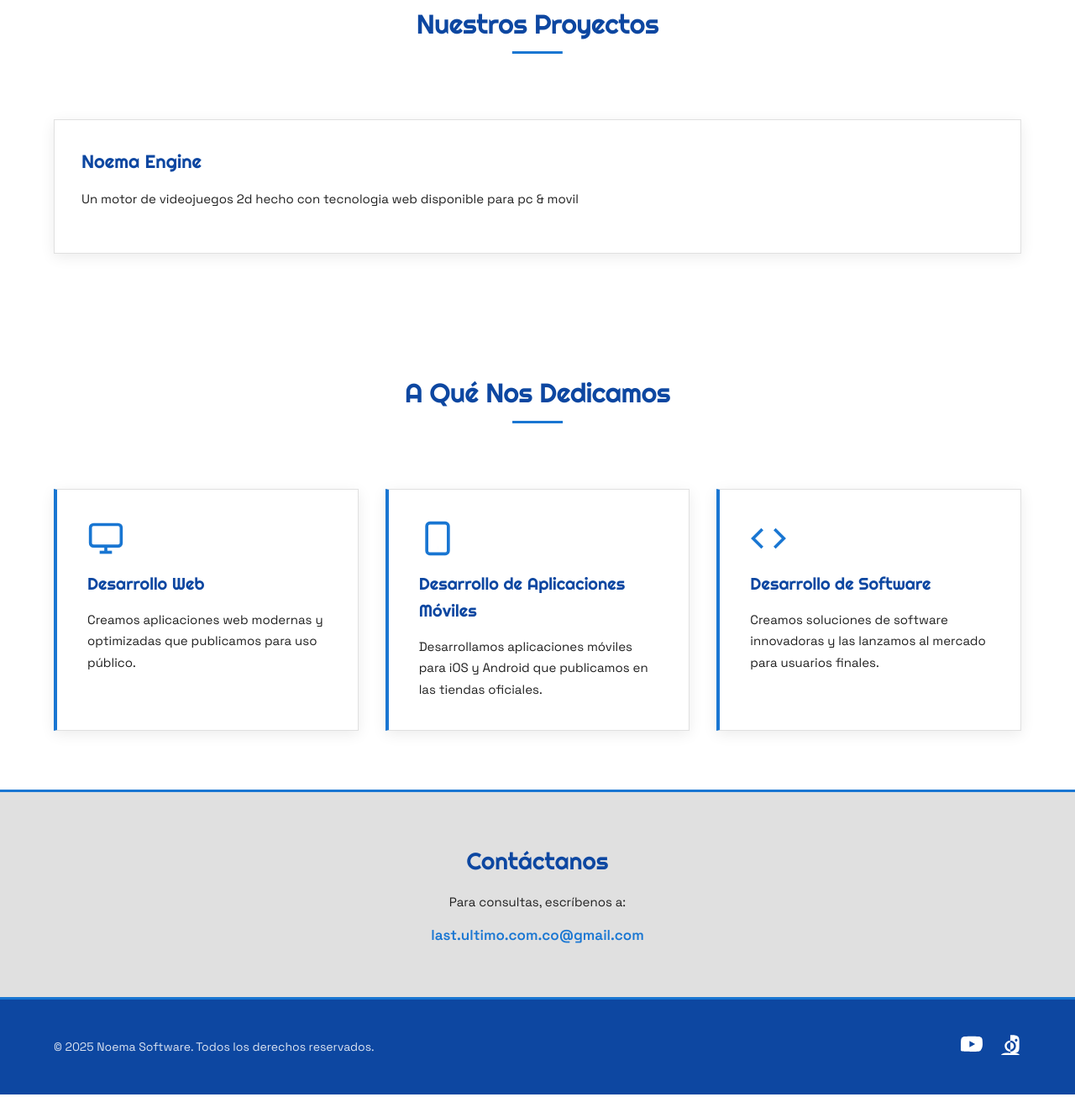
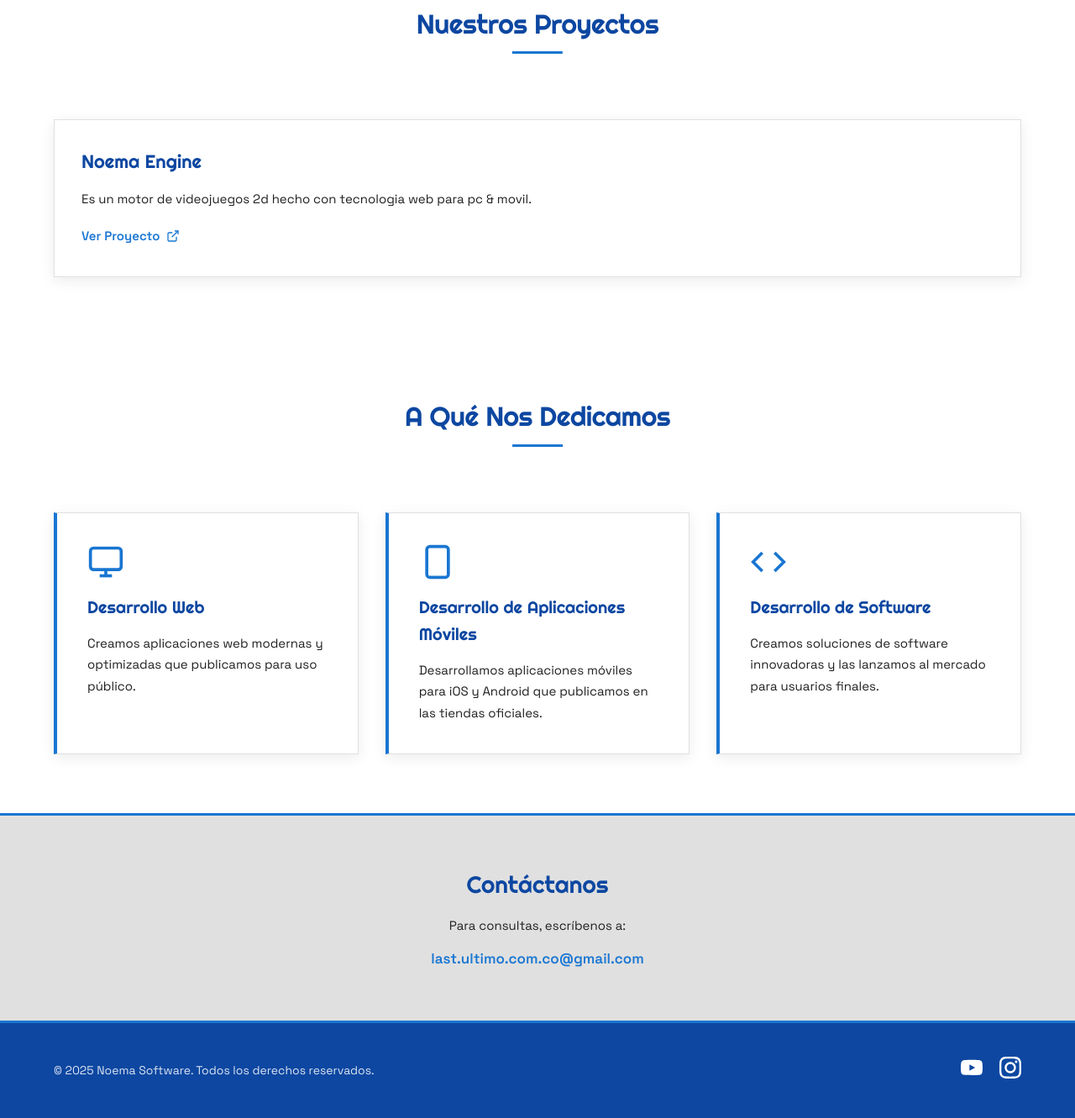
Before and after one commit to NoemaSoftware/web, a plain HTML site: page index.html in a window 1280 px wide. Shown: the part 442-1773 px from the top of the page at 84% size. Before the commit the page ends 1745 px from the top, so only its background shows below. Drawn offline with Linux system fonts and the light colour scheme.

Commit message:
Add files via upload

```diff
--- a/index.html
+++ b/index.html
@@ -425,7 +425,6 @@
             height: 100%;
             object-fit: cover;
             display: block;
-            border-radius: 24px;
             transition: all 0.3s ease;
         }
 
@@ -449,7 +448,6 @@
             object-fit: cover;
             cursor: pointer;
             transition: all 0.3s ease;
-            border-radius: 12px;
         }
 
         .project-thumbnail:hover {
@@ -689,12 +687,12 @@
                 <div class="social-links">
                     <a href="https://youtube.com/@noemasoftware?si=3xi7nNTiLutNO6eD" target="_blank" rel="noopener noreferrer" aria-label="YouTube">
                         <svg class="social-icon" viewBox="0 0 24 24" fill="currentColor">
-                            <path d="M23.498 6.186a3.016 3.016 0 0 0-2.122-2.136C19.505 3.545 12 3.545 12 3.545s-7.505 0-9.377.505A3.017 3.017 0 0 0 .502 6.186C0 8.07 0 12 0 12s0 3.93-.502 5.814a3.016 3.016 0 0 0 2.121 2.136c1.871.505 9.377.505 9.377.505s7.505 0 9.377-.505a3.015 3.015 0 0 0 2.122-2.136C24 15.93 24 12 24 12s0-3.93-.502-5.814zM9.545 15.568V8.432L15.818 12l-6.273 3.568z"/>
+                            <path d="M23.498 6.186a3.016 3.016 0 0 0-2.122-2.136C19.505 3.545 12 3.545 12 3.545s-7.505 0-9.377.505A3.017 3.017 0 0 0 .502 6.186C0 8.07 0 12 0 12s0 3.93.502 5.814a3.016 3.016 0 0 0 2.121 2.136c1.871.505 9.377.505 9.377.505s7.505 0 9.377-.505a3.015 3.015 0 0 0 2.122-2.136C24 15.93 24 12 24 12s0-3.93-.502-5.814zM9.545 15.568V8.432L15.818 12l-6.273 3.568z"/>
                         </svg>
                     </a>
                     <a href="https://www.instagram.com/noemasoftware?igsh=MWdpeW5vNGxlMmN1" target="_blank" rel="noopener noreferrer" aria-label="Instagram">
                         <svg class="social-icon" viewBox="0 0 24 24" fill="currentColor">
-                            <path d="M12 2.163c3.204 0 3.584.012 4.85.07 3.252.148 4.771 1.691 4.919 4.919.058 1.265.069 1.645.069 4.849 0 3.205-.012 3.584-.069 4.849-.149 3.225-1.664 4.771-4.919 4.919-1.266.058-1.644.07-4.85.07-3.204 0-3.584-.012-4.849-.07-4.358-.2-6.78 2.618-6.98 6.98-.059 1.281-.073 1.689-.073 4.948 0 3.259.014 3.668.072 4.948.2 4.358 2.618 6.78 6.98 6.98 1.281.059 1.689.072 4.948.072 3.259 0 3.668-.014 4.948-.072 4.354-.2 6.782-2.618 6.979-6.98.059-1.28.073-1.689.073-4.948 0-3.259-.014-3.667-.072-4.947-.196-4.354-2.617-6.78-6.979-6.98-1.281-.059-1.69-.073-4.949-.073zm0 5.838c-3.403 0-6.162 2.759-6.162 6.162s2.759 6.163 6.162 6.163 6.162-2.759 6.162-6.163c0-3.403-2.759-6.162-6.162-6.162zm0 10.162c-2.209 0-4-1.79-4-4 0-2.209 1.791-4 4-4s4 1.791 4 4c0 2.21-1.791 4-4 4zm6.406-11.845c-.796 0-1.441.645-1.441 1.44s.645 1.44 1.441 1.44c.795 0 1.439-.645 1.439-1.44s-.644-1.44-1.439-1.44z"/>
+                            <path d="M12 2.163c3.204 0 3.584.012 4.85.07 3.252.148 4.771 1.691 4.919 4.919.058 1.265.069 1.645.069 4.849 0 3.205-.012 3.584-.069 4.849-.149 3.225-1.664 4.771-4.919 4.919-1.266.057-1.644.07-4.85.07-3.204 0-3.584-.012-4.849-.07-3.226-.149-4.771-1.699-4.919-4.92-.059-1.281-.073-1.689-.073-4.948 0-3.204.013-3.583.07-4.849.149-3.227 1.696-4.771 4.919-4.919 1.266-.057 1.645-.069 4.849-.069zm0-2.163c-3.259 0-3.667.014-4.947.072-4.358.2-6.78 2.618-6.98 6.98-.059 1.281-.073 1.689-.073 4.948 0 3.259.014 3.668.072 4.948.2 4.358 2.618 6.78 6.98 6.98 1.281.059 1.689.073 4.948.073 3.259 0 3.668-.014 4.948-.072 4.354-.2 6.782-2.618 6.979-6.98.059-1.28.073-1.689.073-4.948 0-3.259-.014-3.667-.072-4.947-.196-4.354-2.617-6.78-6.979-6.98-1.281-.059-1.69-.073-4.949-.073zm0 5.838c-3.403 0-6.162 2.759-6.162 6.162s2.759 6.163 6.162 6.163 6.162-2.759 6.162-6.163c0-3.403-2.759-6.162-6.162-6.162zm0 10.162c-2.209 0-4-1.79-4-4 0-2.209 1.791-4 4-4s4 1.791 4 4c0 2.21-1.791 4-4 4zm6.406-11.845c-.796 0-1.441.645-1.441 1.44s.645 1.44 1.441 1.44c.795 0 1.439-.645 1.439-1.44s-.644-1.44-1.439-1.44z"/>
                         </svg>
                     </a>
                 </div>
@@ -776,11 +774,11 @@
         const PROYECTOS = [
             {
                 titulo: "Noema Engine",
-                descripcion: "Un motor de videojuegos 2d hecho con tecnologia web disponible para pc & movil",
-                //imagenes: [
-                   // "avance.png"
-               // ],
-                //enlace: "https://example.com"
+                descripcion: "Es un motor de videojuegos 2d hecho con tecnologia web para pc & movil.",
+                imagenes: [
+                    //"avance.png"
+                ],
+                enlace: "https://example.com"
             }
             // Agrega más proyectos aquí siguiendo el mismo formato:
             // {
```
